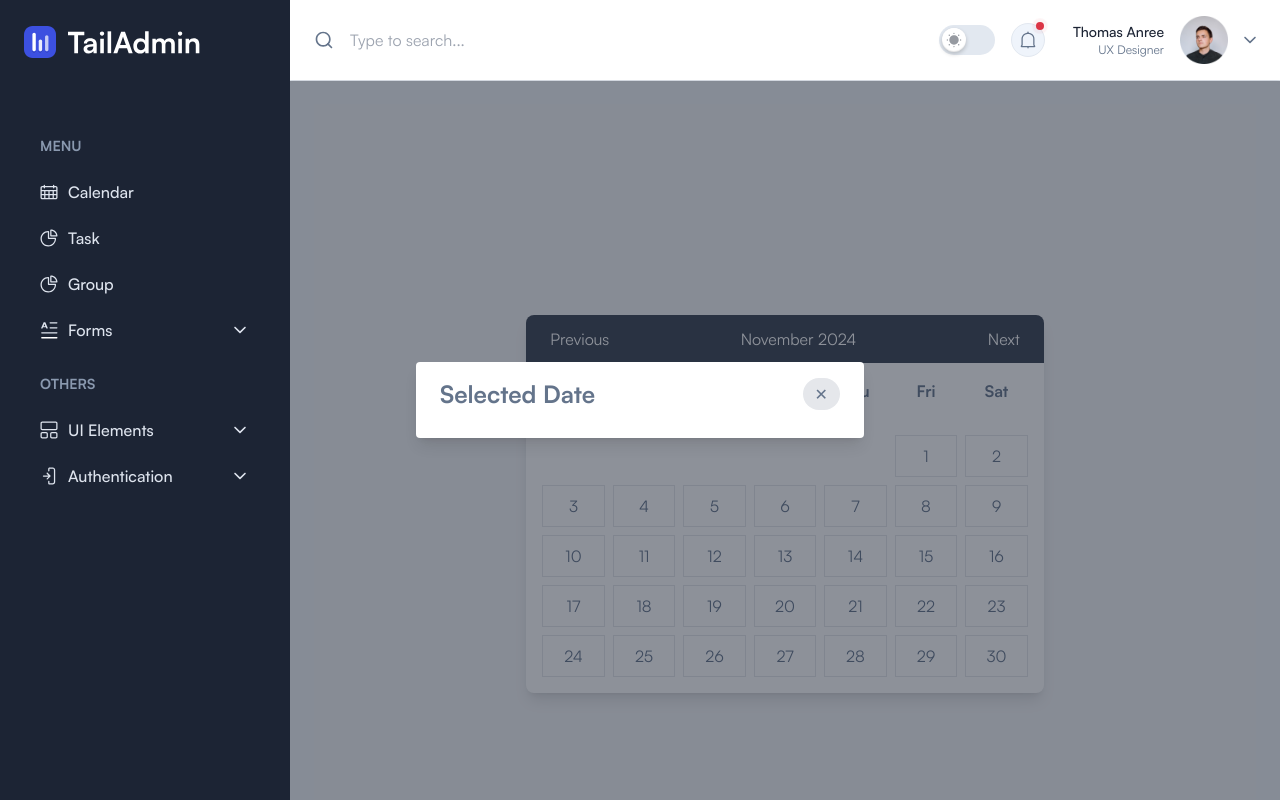
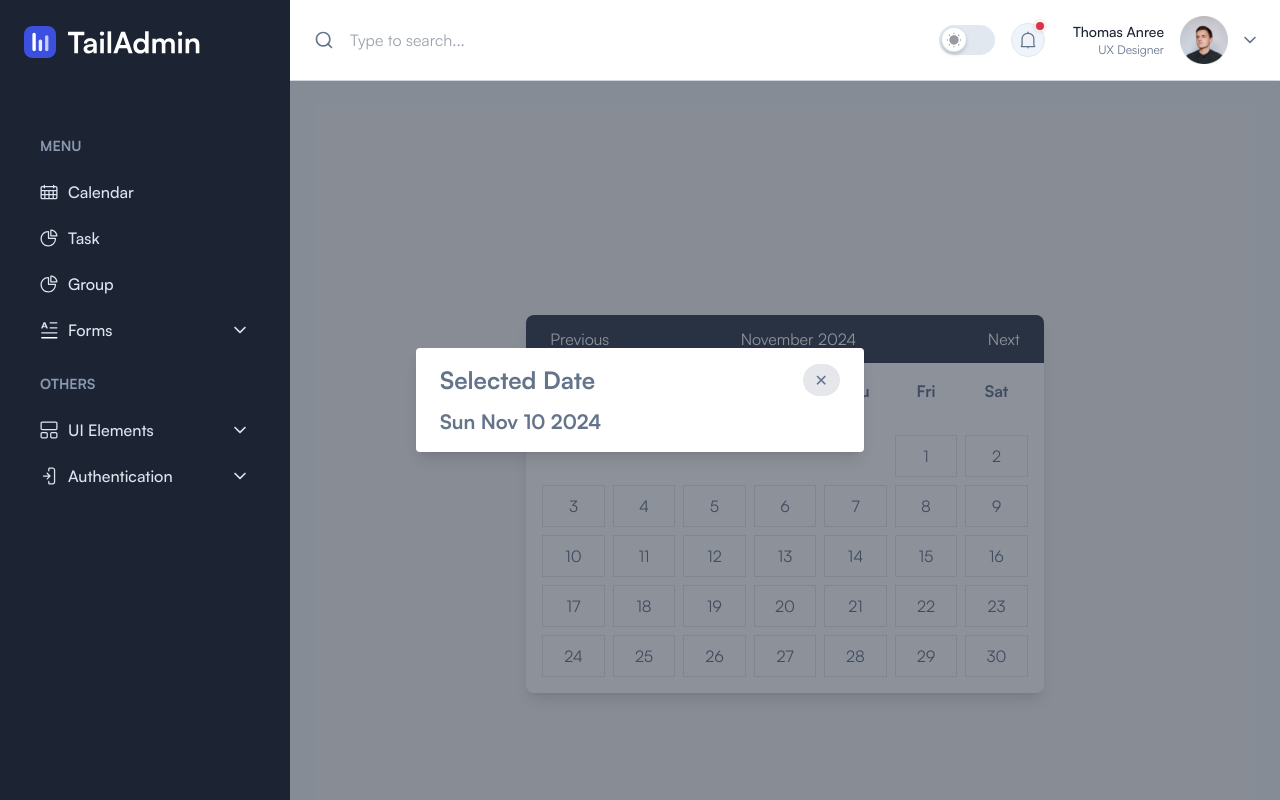
Before and after one commit to danielangelarro/K-lendar, a React (Vite) app in the folder frontend/: page / in a window 1280 px wide. Both pictures are taken after a click on the element "10". Built offline with nearby package versions, Linux system fonts and the light colour scheme.

Commit message:
mejorar calendario

```diff
--- a/frontend/src/pages/Calendar.tsx
+++ b/frontend/src/pages/Calendar.tsx
@@ -1,11 +1,11 @@
 import { useEffect, useState } from "react";
 
 export default function component() {
-    const currentDate = new Date();
     const monthNames = ['January', 'February', 'March', 'April', 'May', 'June', 'July', 'August', 'September', 'October', 'November', 'December'];
     const daysOfWeek = ['Sun', 'Mon', 'Tue', 'Wed', 'Thu', 'Fri', 'Sat'];
-    const [ month, setMonth ] = useState<number>(currentDate.getMonth())
-    const [ year, setYear ] = useState<number>(currentDate.getFullYear())
+    const [ selectedDate, setSelectedDate ] = useState<Date>(new Date());
+    const [ month, setMonth ] = useState<number>(selectedDate.getMonth())
+    const [ year, setYear ] = useState<number>(selectedDate.getFullYear())
     const [ modal, setModal ] = useState<boolean>(false)
 
     useEffect(() => {
@@ -14,8 +14,8 @@ export default function component() {
         dayElements.forEach(dayElement => {
             dayElement.addEventListener('click', () => {
                 const day = parseInt(dayElement.id);
-                const selectedDate = new Date(year, month, day);
-                showModal(selectedDate.toDateString());
+                setSelectedDate(new Date(year, month, day));
+                setModal(true)
             });
         });
     },[month])
@@ -66,12 +66,6 @@ export default function component() {
         }
     }
 
-    function showModal(selectedDate: string) {
-        setModal(true)
-        const modalDateElement = document.getElementById('modalDate');
-        if (modalDateElement) modalDateElement.innerText = selectedDate;
-    }
-
     return (
         <div className="bg-gray-100 flex items-center justify-center h-screen">
             <div className="lg:w-7/12 md:w-9/12 sm:w-10/12 mx-auto p-4">
@@ -103,7 +97,9 @@ export default function component() {
                                     <p className="text-2xl font-bold">Selected Date</p>
                                     <button id="closeModal" onClick={() => setModal(false)} className="modal-close px-3 py-1 rounded-full bg-gray-200 hover:bg-gray-300 focus:outline-none focus:ring">✕</button>
                                 </div>
-                                <div id="modalDate" className="text-xl font-semibold"></div>
+                                <div id="modalDate" className="text-xl font-semibold">
+                                    {selectedDate.toDateString()}
+                                </div>
                                 </div>
                             </div>
                         </div>
```
